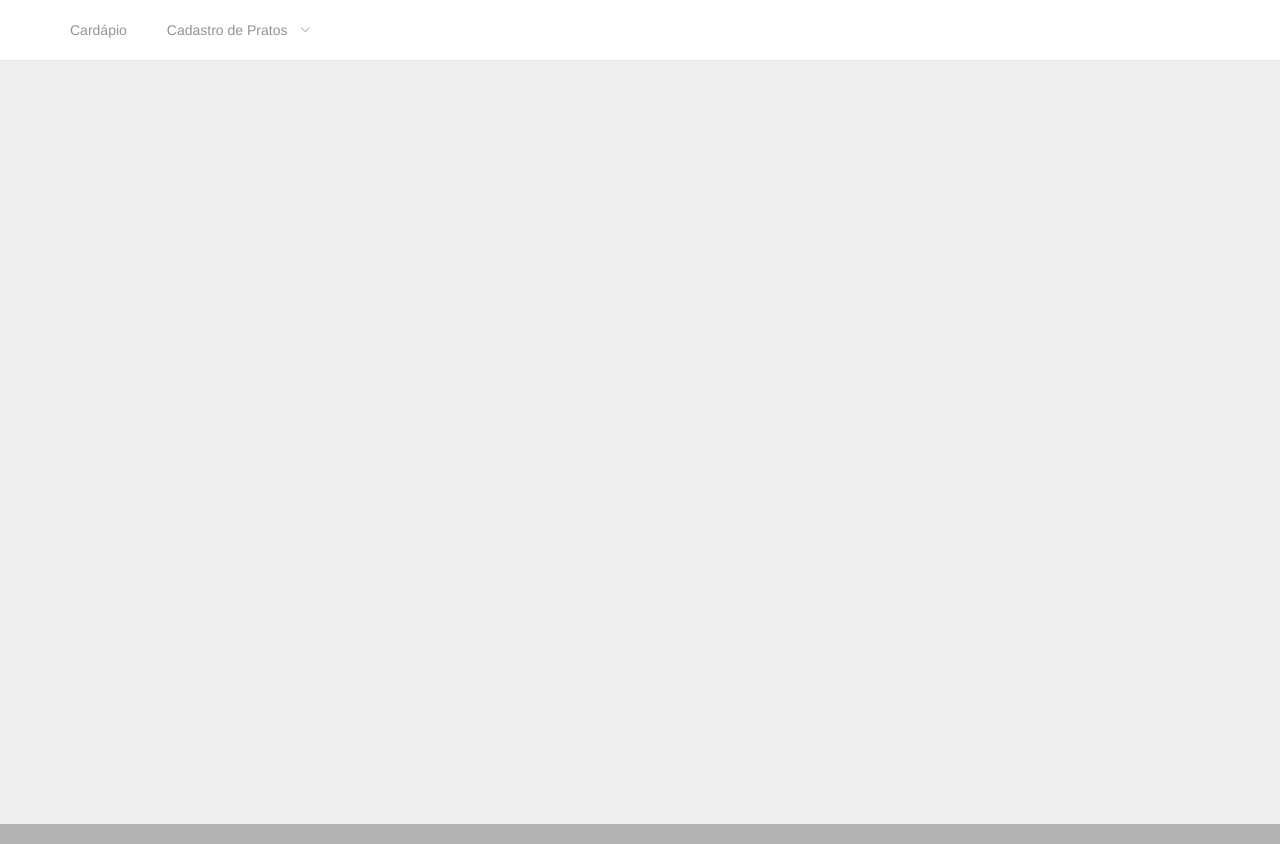
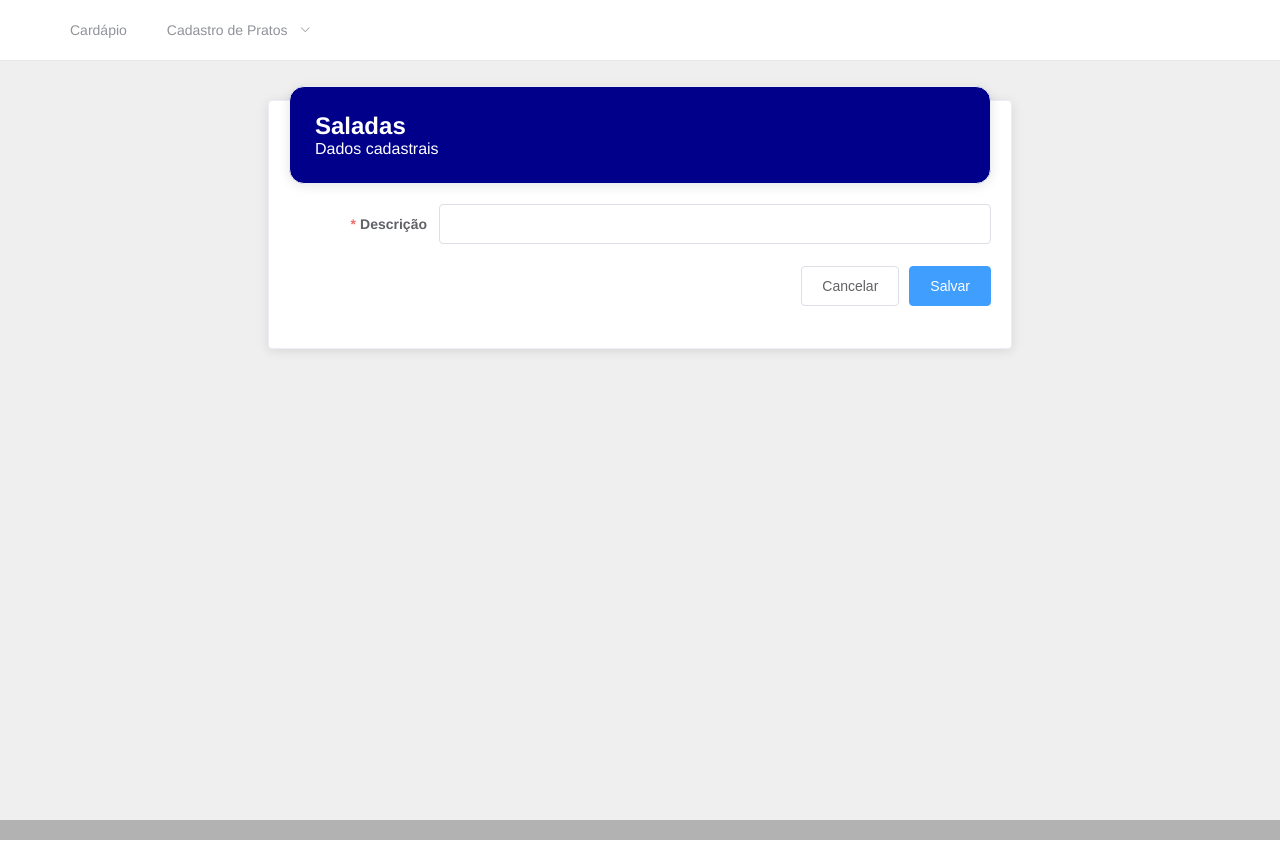
Before and after one commit to deivisondc/slack-dimi-ui, a Vue app: page /cadastro/prato/salada/edit/1 in a window 1280 px wide. Built offline with nearby package versions, Linux system fonts and the light colour scheme.

Commit message:
adding operation buttons on list and validation on form

```diff
--- a/src/components/pratos/salada/SaladaForm.vue
+++ b/src/components/pratos/salada/SaladaForm.vue
@@ -1,6 +1,7 @@
 <template>
   <app-form-layout
     :form-model="form"
+    :form-rules="formRules"
     :on-submit="save"
   >
     <template slot="title">
@@ -8,8 +9,8 @@
     </template>
 
     <template>
-      <el-form-item label="Descrição">
-        <el-input v-model="form.descricao" />
+      <el-form-item label="Descrição" prop="description">
+        <el-input v-model="form.description" />
       </el-form-item>
     </template>
   </app-form-layout>
@@ -25,13 +26,18 @@ export default {
   data() {
     return {
       form: {
-        descricao: '',
+        description: '',
       },
+      formRules: {
+        description: [
+          { required: true, message: 'Descrição é requerida.'}
+        ]
+      }
     };
   },
   methods: {
     save() {
-      return true;
+      this.$router.push('/cadastro/prato/salada')
     },
   },
 };
--- a/src/components/pratos/salada/SaladaList.vue
+++ b/src/components/pratos/salada/SaladaList.vue
@@ -4,7 +4,8 @@
     :sub-title="'Listagem de todas as saladas cadastradas'"
     :data-table="dataTable"
     :columns="columns"
-    :form-route="formRoute"
+    :form-routes="formRoutes"
+    :showButtonsCell="true"
   />
 </template>
 
@@ -17,9 +18,13 @@ export default {
   },
   data() {
     return {
-      formRoute: '/cadastro/prato/salada/new',
+      formRoutes: {
+        new: '/cadastro/prato/salada/new',
+        edit: '/cadastro/prato/salada/edit/',
+      },
       dataTable: [
         {
+          _id: 123,
           name: 'joao',
           address: 'teste xpto',
         },
--- a/src/routes.js
+++ b/src/routes.js
@@ -21,6 +21,7 @@ const routes = [
   { path: '/cadastro/prato/acompanhamento/new', component: AcompanhamentoForm },
   { path: '/cadastro/prato/salada', component: SaladaList },
   { path: '/cadastro/prato/salada/new', component: SaladaForm },
+  { path: '/cadastro/prato/salada/edit/:id', component: SaladaForm },
 ];
 
 export default routes;
```
